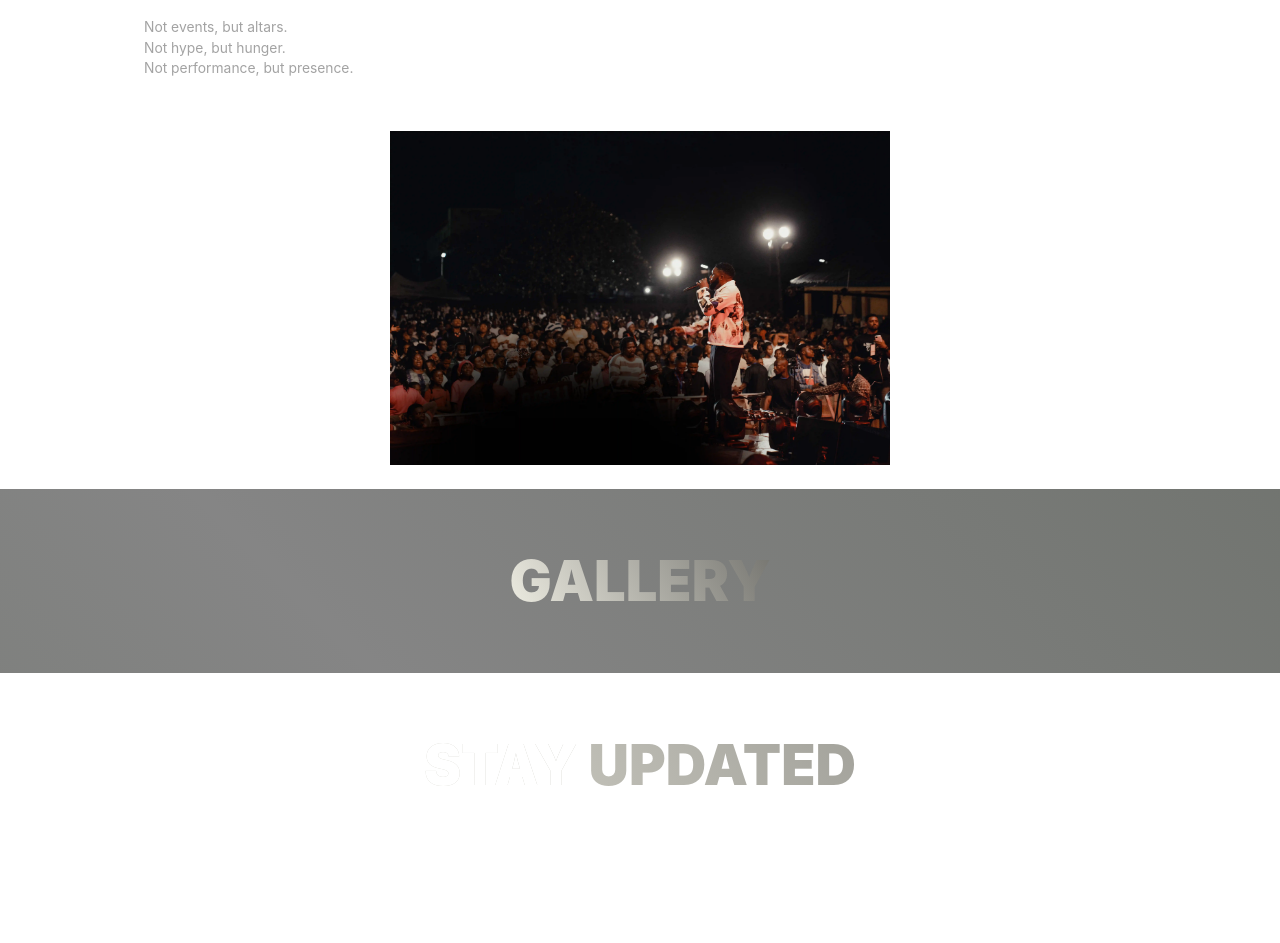
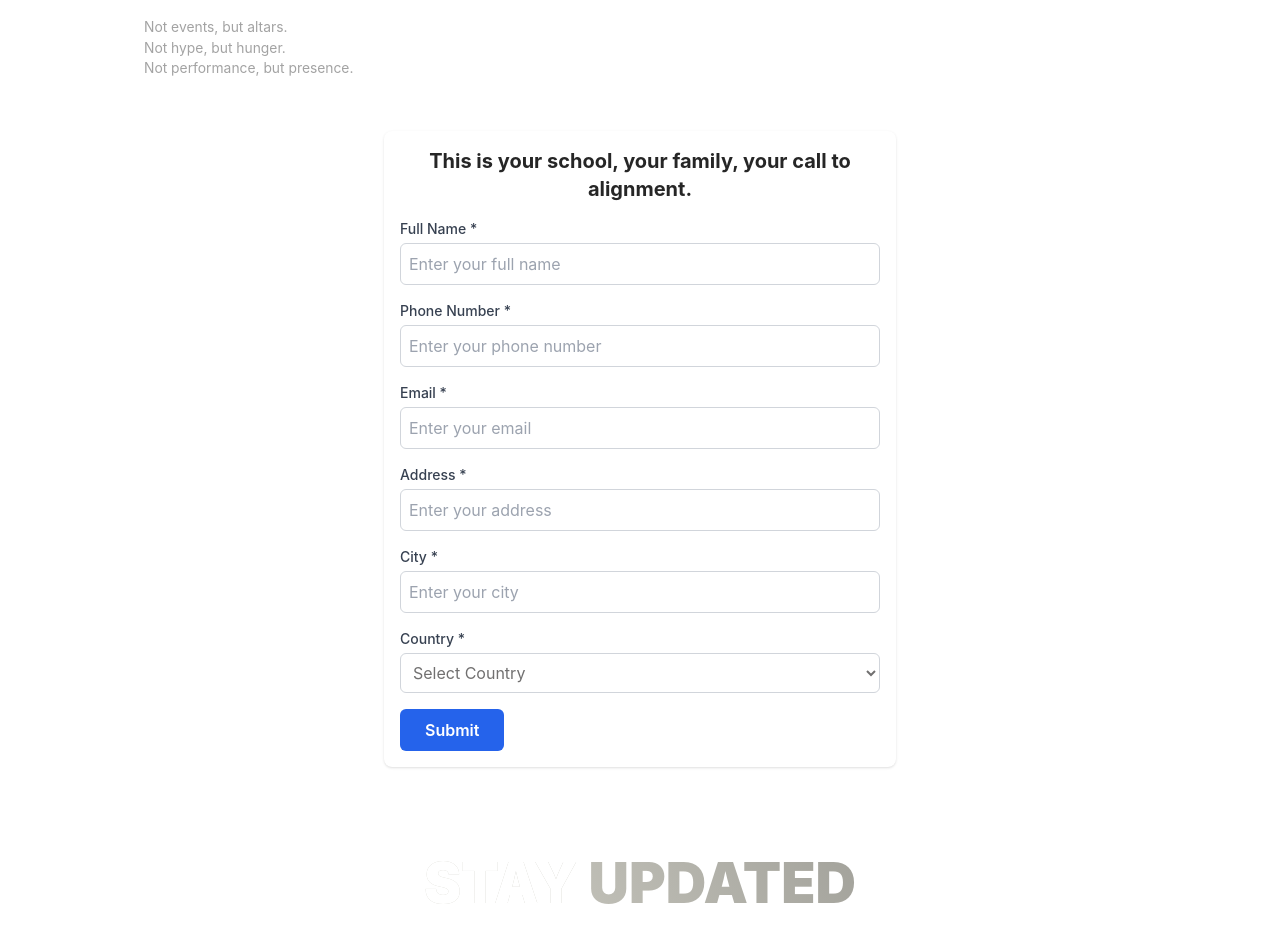
Before and after one commit to GeekyOG/ebuka, a React (Vite) app: page /biography in a window 1280 px wide. Shown: the part 1787-2730 px from the top of the page. Built offline with nearby package versions, Linux system fonts and the light colour scheme; a web font is replaced by a local one.

Commit message:
image updates

```diff
--- /dev/null
+++ b/src/components/bio/JoinUsForm.tsx
@@ -0,0 +1,357 @@
+import React, { useState } from "react";
+
+const JoinUsForm = () => {
+  // Initial form state
+  const [formData, setFormData] = useState({
+    fullName: "",
+    phoneNumber: "",
+    email: "",
+    address: "",
+    city: "",
+    country: "",
+  });
+
+  // Example countries list
+  const countries = [
+    "Afghanistan",
+    "Albania",
+    "Algeria",
+    "Andorra",
+    "Angola",
+    "Antigua and Barbuda",
+    "Argentina",
+    "Armenia",
+    "Australia",
+    "Austria",
+    "Azerbaijan",
+    "Bahamas",
+    "Bahrain",
+    "Bangladesh",
+    "Barbados",
+    "Belarus",
+    "Belgium",
+    "Belize",
+    "Benin",
+    "Bhutan",
+    "Bolivia",
+    "Bosnia and Herzegovina",
+    "Botswana",
+    "Brazil",
+    "Brunei",
+    "Bulgaria",
+    "Burkina Faso",
+    "Burundi",
+    "Cabo Verde",
+    "Cambodia",
+    "Cameroon",
+    "Canada",
+    "Central African Republic",
+    "Chad",
+    "Chile",
+    "China",
+    "Colombia",
+    "Comoros",
+    "Congo (Congo-Brazzaville)",
+    "Costa Rica",
+    "Croatia",
+    "Cuba",
+    "Cyprus",
+    "Czech Republic",
+    "Democratic Republic of the Congo",
+    "Denmark",
+    "Djibouti",
+    "Dominica",
+    "Dominican Republic",
+    "Ecuador",
+    "Egypt",
+    "El Salvador",
+    "Equatorial Guinea",
+    "Eritrea",
+    "Estonia",
+    "Eswatini",
+    "Ethiopia",
+    "Fiji",
+    "Finland",
+    "France",
+    "Gabon",
+    "Gambia",
+    "Georgia",
+    "Germany",
+    "Ghana",
+    "Greece",
+    "Grenada",
+    "Guatemala",
+    "Guinea",
+    "Guinea-Bissau",
+    "Guyana",
+    "Haiti",
+    "Honduras",
+    "Hungary",
+    "Iceland",
+    "India",
+    "Indonesia",
+    "Iran",
+    "Iraq",
+    "Ireland",
+    "Israel",
+    "Italy",
+    "Jamaica",
+    "Japan",
+    "Jordan",
+    "Kazakhstan",
+    "Kenya",
+    "Kiribati",
+    "Kuwait",
+    "Kyrgyzstan",
+    "Laos",
+    "Latvia",
+    "Lebanon",
+    "Lesotho",
+    "Liberia",
+    "Libya",
+    "Liechtenstein",
+    "Lithuania",
+    "Luxembourg",
+    "Madagascar",
+    "Malawi",
+    "Malaysia",
+    "Maldives",
+    "Mali",
+    "Malta",
+    "Marshall Islands",
+    "Mauritania",
+    "Mauritius",
+    "Mexico",
+    "Micronesia",
+    "Moldova",
+    "Monaco",
+    "Mongolia",
+    "Montenegro",
+    "Morocco",
+    "Mozambique",
+    "Myanmar (Burma)",
+    "Namibia",
+    "Nauru",
+    "Nepal",
+    "Netherlands",
+    "New Zealand",
+    "Nicaragua",
+    "Niger",
+    "Nigeria",
+    "North Korea",
+    "North Macedonia",
+    "Norway",
+    "Oman",
+    "Pakistan",
+    "Palau",
+    "Panama",
+    "Papua New Guinea",
+    "Paraguay",
+    "Peru",
+    "Philippines",
+    "Poland",
+    "Portugal",
+    "Qatar",
+    "Romania",
+    "Russia",
+    "Rwanda",
+    "Saint Kitts and Nevis",
+    "Saint Lucia",
+    "Saint Vincent and the Grenadines",
+    "Samoa",
+    "San Marino",
+    "Sao Tome and Principe",
+    "Saudi Arabia",
+    "Senegal",
+    "Serbia",
+    "Seychelles",
+    "Sierra Leone",
+    "Singapore",
+    "Slovakia",
+    "Slovenia",
+    "Solomon Islands",
+    "Somalia",
+    "South Africa",
+    "South Korea",
+    "South Sudan",
+    "Spain",
+    "Sri Lanka",
+    "Sudan",
+    "Suriname",
+    "Sweden",
+    "Switzerland",
+    "Syria",
+    "Taiwan",
+    "Tajikistan",
+    "Tanzania",
+    "Thailand",
+    "Timor-Leste",
+    "Togo",
+    "Tonga",
+    "Trinidad and Tobago",
+    "Tunisia",
+    "Turkey",
+    "Turkmenistan",
+    "Tuvalu",
+    "Uganda",
+    "Ukraine",
+    "United Arab Emirates",
+    "United Kingdom",
+    "United States",
+    "Uruguay",
+    "Uzbekistan",
+    "Vanuatu",
+    "Vatican City",
+    "Venezuela",
+    "Vietnam",
+    "Yemen",
+    "Zambia",
+    "Zimbabwe",
+  ];
+
+  // Handle input changes
+  const handleChange = (
+    e: React.ChangeEvent<HTMLInputElement | HTMLSelectElement>
+  ) => {
+    const { name, value } = e.target;
+    setFormData({ ...formData, [name]: value });
+  };
+
+  // Handle form submit
+  const handleSubmit = (e: React.FormEvent) => {
+    e.preventDefault();
+    console.log("Form submitted:", formData);
+    // Here you can send the formData to your backend/API
+  };
+
+  return (
+    <form
+      onSubmit={handleSubmit}
+      className="max-w-lg mx-auto p-4 bg-white rounded-lg shadow"
+    >
+      {/* Heading */}
+      <h2 className="text-xl font-bold mb-4 text-center text-neutral-800 leading-0">
+        This is your school, your family, your call to alignment.
+      </h2>
+
+      {/* <p className="text-neutral-800 text-center text-[0.865rem] leading-0">
+        JOIN US
+      </p> */}
+
+      {/* Full Name */}
+      <div className="mb-4">
+        <label className="block text-sm font-medium text-gray-700">
+          Full Name *
+        </label>
+        <input
+          type="text"
+          name="fullName"
+          value={formData.fullName}
+          onChange={handleChange}
+          className="mt-1 block w-full border border-gray-300 rounded-md p-2"
+          placeholder="Enter your full name"
+          required
+        />
+      </div>
+
+      {/* Phone Number */}
+      <div className="mb-4">
+        <label className="block text-sm font-medium text-gray-700">
+          Phone Number *
+        </label>
+        <input
+          type="tel"
+          name="phoneNumber"
+          value={formData.phoneNumber}
+          onChange={handleChange}
+          className="mt-1 block w-full border border-gray-300 rounded-md p-2"
+          placeholder="Enter your phone number"
+          required
+        />
+      </div>
+
+      {/* Email */}
+      <div className="mb-4">
+        <label className="block text-sm font-medium text-gray-700">
+          Email *
+        </label>
+        <input
+          type="email"
+          name="email"
+          value={formData.email}
+          onChange={handleChange}
+          className="mt-1 block w-full border border-gray-300 rounded-md p-2"
+          placeholder="Enter your email"
+          required
+        />
+      </div>
+
+      {/* Address */}
+      <div className="mb-4">
+        <label className="block text-sm font-medium text-gray-700">
+          Address *
+        </label>
+        <input
+          type="text"
+          name="address"
+          value={formData.address}
+          onChange={handleChange}
+          className="mt-1 block w-full border border-gray-300 rounded-md p-2"
+          placeholder="Enter your address"
+          required
+        />
+      </div>
+
+      {/* City */}
+      <div className="mb-4">
+        <label className="block text-sm font-medium text-gray-700">
+          City *
+        </label>
+        <input
+          type="text"
+          name="city"
+          value={formData.city}
+          onChange={handleChange}
+          className="mt-1 block w-full border border-gray-300 rounded-md p-2"
+          placeholder="Enter your city"
+          required
+        />
+      </div>
+
+      {/* Country */}
+      <div className="mb-4">
+        <label className="block text-sm font-medium text-gray-700">
+          Country *
+        </label>
+        <select
+          name="country"
+          value={formData.country}
+          onChange={handleChange}
+          className="mt-1 block w-full border border-gray-300 rounded-md p-2"
+          required
+        >
+          <option value="" disabled>
+            Select Country
+          </option>
+          {countries.map((country) => (
+            <option key={country} value={country}>
+              {country}
+            </option>
+          ))}
+        </select>
+      </div>
+
+      {/* Submit Button */}
+      <div className="text-left">
+        <button
+          type="submit"
+          className="px-6 py-2 text-white font-semibold rounded-md bg-blue-600 hover:bg-blue-700 transition"
+        >
+          Submit
+        </button>
+      </div>
+    </form>
+  );
+};
+
+export default JoinUsForm;
--- a/src/components/home/AboutSchool.tsx
+++ b/src/components/home/AboutSchool.tsx
@@ -1,5 +1,6 @@
 import React from "react";
 import { Link, useLocation } from "react-router-dom";
+import JoinUsForm from "../bio/JoinUsForm";
 
 function AboutSection({ scrollRef }: { scrollRef?: any }) {
   const location = useLocation();
@@ -102,8 +103,7 @@ function AboutSection({ scrollRef }: { scrollRef?: any }) {
             </Link>
           )}
         </div>
-
-        <img src="/pride of heaven.webp" className="lg:max-w-[500px] mx-auto" />
+        <JoinUsForm />{" "}
       </div>
     </div>
   );
--- a/src/components/home/AboutSection.tsx
+++ b/src/components/home/AboutSection.tsx
@@ -28,13 +28,6 @@ function AboutSection({ scrollRef }: { scrollRef?: any }) {
               of worship and intimacy, of sound and surrender.
             </p>
           </div>
-          {location.pathname !== "/biography" && (
-            <Link to="/biography">
-              <button className="btnGradient w-[100%] rounded-[20px] max-w-[250px] mx-auto border-[2px] border-red-600 mt-[20px] text-[#fff]">
-                Biography
-              </button>
-            </Link>
-          )}
         </div>
 
         <img src="/pride of heaven.webp" className="lg:max-w-[500px] mx-auto" />
--- a/src/components/home/Update.tsx
+++ b/src/components/home/Update.tsx
@@ -52,7 +52,7 @@ function Update() {
         </Link>
 
         <Link
-          to="https://www.youtube.com/Ebuka Songs Channel"
+          to="https://www.youtube.com/@ebukasongs/videos"
           target="_blank"
           className="text-[#fff]"
         >
--- a/src/layout/Footer.tsx
+++ b/src/layout/Footer.tsx
@@ -44,7 +44,7 @@ function Footer() {
         </Link>
 
         <Link
-          to="https://www.youtube.com/Ebuka Songs Channel"
+          to="https://www.youtube.com/@ebukasongs/videos"
           target="_blank"
           className="text-[#fff]"
         >
--- a/src/pages/BioPage.tsx
+++ b/src/pages/BioPage.tsx
@@ -5,6 +5,7 @@ import Awards from "../components/bio/Awards";
 import AwardsContent from "../components/bio/AwardsContent";
 import Gallery from "../components/home/Gallery";
 import AboutSection from "../components/home/AboutSchool";
+import JoinUsForm from "../components/bio/JoinUsForm";
 
 function BioPage() {
   useEffect(() => {
@@ -17,7 +18,8 @@ function BioPage() {
     <div>
       <HeroSection scrollRef={scrollRef} />
       <AboutSection scrollRef={scrollRef} />
-      <Gallery />
+
+      {/* <Gallery /> */}
       {/* <Awards /> */}
       {/* <AwardsContent /> */}
       <Update />
```
